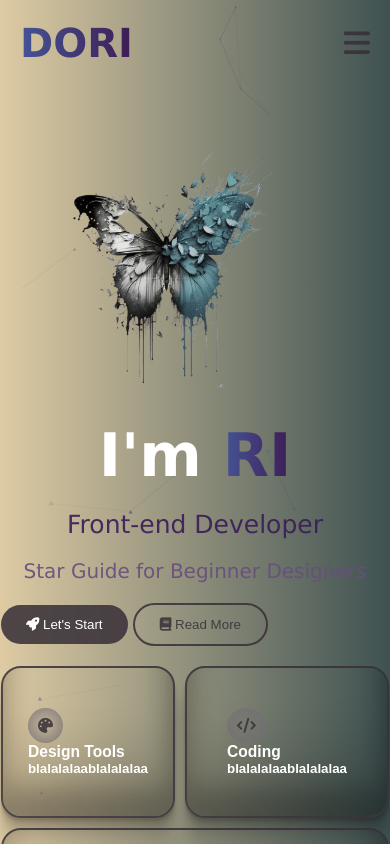
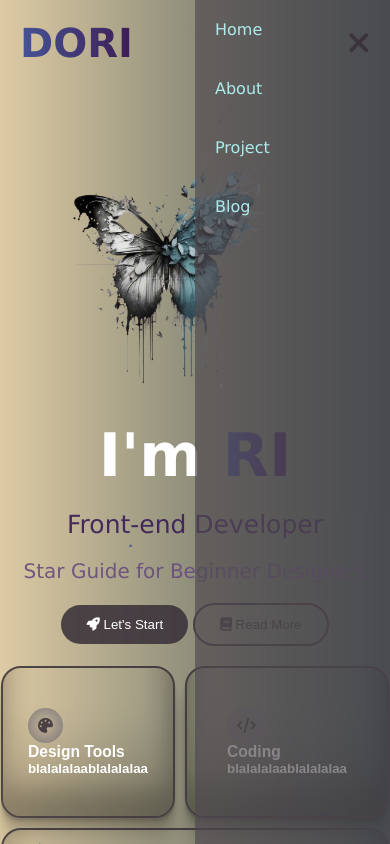
Before and after one commit to dori197/Portfolio_DoRi, a plain HTML site: page index.html in a window 390 px wide. Both pictures are taken after a click on the element 356 px from the left and 43 px from the top of the page. Shown: the top 844 px of the page. Drawn offline with nearby package versions, Linux system fonts and the light colour scheme.

Commit message:
Your messsage

```diff
--- a/index.html
+++ b/index.html
@@ -14,8 +14,8 @@
             <div class="container">
                 <header>
                     <div class="logo">DORI</div>
-                <nav>
-                    <ul>
+                    <nav id="mobileNav">
+                        <ul class="nav_list">
                             <li>
                                 <a href="index.html">Home</a>
                             </li>
@@ -30,12 +30,12 @@
                             </li>
                         </ul>
                     </nav>
-                <div>
-                    <button class="button"><span class="contact">Contact Me</span>
-                        <i class="fa-solid fa-phone-flip"></i>
-                    </button>
-                    <div class="bar"><i class="fa-solid fa-bars"></i></div>
-                    <!--only show when the screen is 900px-->
+                    <div class="header-buttons">
+                        <button class="button"><span class="contact">Contact Me</span><i class="fa-solid fa-phone-flip"></i></button>
+                        <div class="bar" id="menuToggle">
+                          <i class="fa-solid fa-bars" id="barIcon"></i>
+                          <i class="fa-solid fa-xmark" id="closeIcon"></i>
+                        </div>
                       </div>
                 </header>
 
@@ -120,5 +120,6 @@
                 </div>
         <script src="https://cdn.jsdelivr.net/particles.js/2.0.0/particles.min.js"></script>
         <script src="./app.js"></script>
+        <script src="./index.js"></script>
         </body>
     </html>
--- /dev/null
+++ b/index.js
@@ -0,0 +1,19 @@
+document.addEventListener("DOMContentLoaded", function () {
+    const menuToggle = document.getElementById('menuToggle');
+    const mobileNav = document.getElementById('mobileNav');
+    const barIcon = document.getElementById('barIcon');
+    const closeIcon = document.getElementById('closeIcon');
+
+    closeIcon.style.display = "none";
+
+    menuToggle.addEventListener("click", function () {
+      mobileNav.classList.toggle("active");
+      if (mobileNav.classList.contains("active")) {
+        barIcon.style.display = "none";
+        closeIcon.style.display = "block";
+      } else {
+        barIcon.style.display = "block";
+        closeIcon.style.display = "none";
+      }
+    });
+});
--- a/styles.css
+++ b/styles.css
@@ -50,6 +50,11 @@ ul a{
     text-decoration: none;
     color:white;
 }
+.header-buttons {
+    display: flex;
+    align-items: center;
+    gap: 20px;
+  }
 .button{
     padding: 12px 25px;
     border-radius: 50px;
@@ -276,13 +281,36 @@ main{
      }
 }*/
 
-@media (max-width: 900px) {
-    .container header nav,
+@media (max-width: 768px) {
+    /*.container header nav,*/
     .container header .button {
         display: none;
     }
-    .bar {
+    header nav{
+        position:fixed;
+        right: -100%;
+        top: 0;
+        width: 50%;
+        height: 100vh;
+        padding: 20px;
+        background: rgba(79, 74, 79, 0.671);
+        transition: all 0.5s ease;
+        z-index: 99;
+    }
+    #mobileNav.active {
+        right: 0;
+    }
+    nav ul{
+        flex-direction: column;
+        gap: 40px;
+    }
+    nav ul a{
+        color:#adecec
+    }
+   .bar {
         display: block;
+        position:relative;
+        z-index: 100;
     }
     main{
         flex-wrap: wrap-reverse;
@@ -292,6 +320,7 @@ main{
     .content{
         justify-content: center;
         align-items: center;
+        text-align: center;
     }
 }
 
```
Lines whose indentation alone changed are shown as unchanged.
